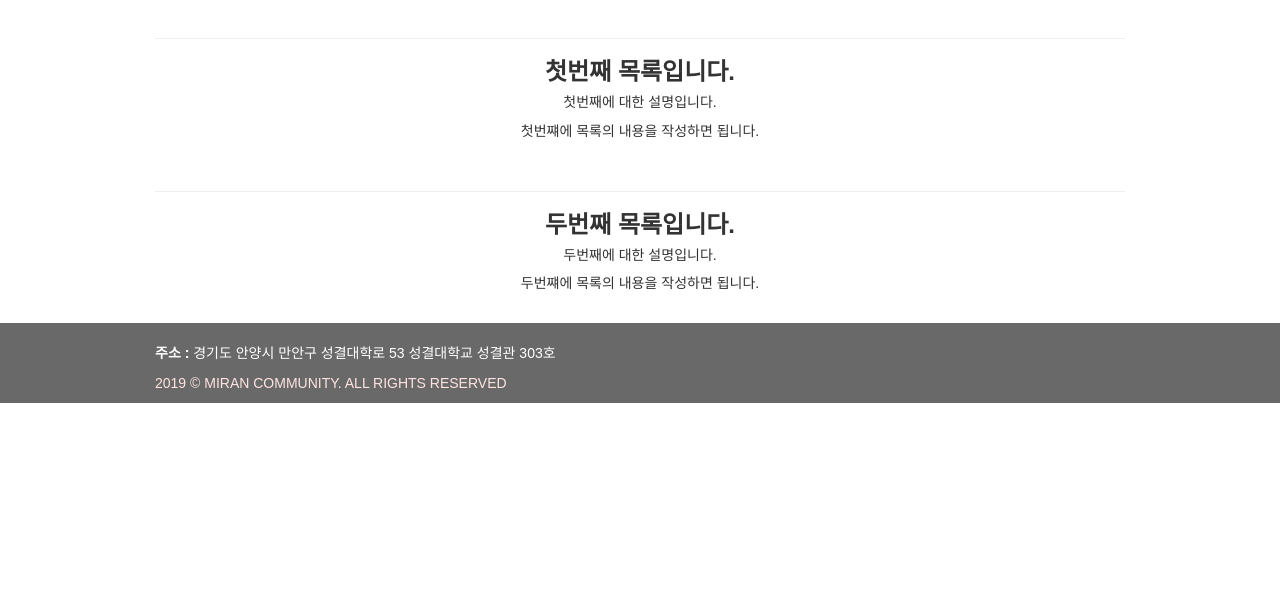
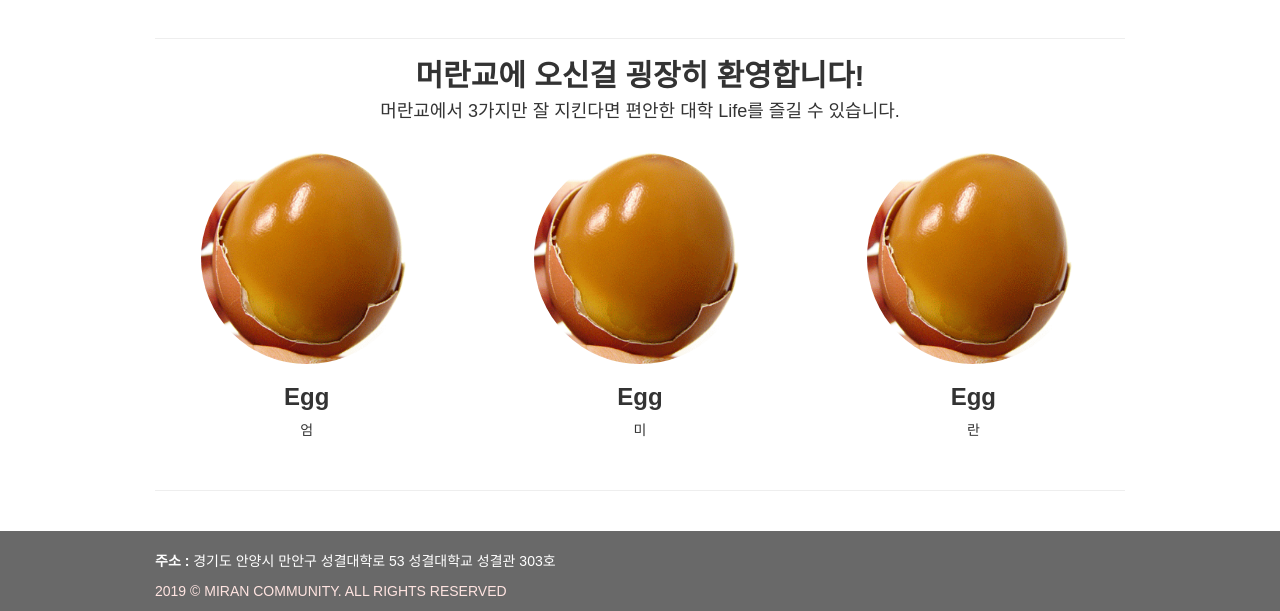
Before and after one commit to miran-world/miran-world.github.io, a plain HTML site: page _site/index.html in a window 1280 px wide. Shown: the part 777-1388 px from the top of the page. Before the commit the page ends 1180 px from the top, so only its background shows below. Drawn offline with nearby package versions, Linux system fonts and the light colour scheme.

Commit message:
Update 01.10
index 페이지 사진 추가 및 자잘한 오타 수정

```diff
--- a/_site/index.html
+++ b/_site/index.html
@@ -7,7 +7,7 @@
     <meta charset="utf-8">
     <meta name="viewport" content="width=device-width, initial-scale=1">
 
-    <title>미란교</title>
+    <title>머란교</title>
 
     <!-- IMPORT CSS/JS IMPORT -->
 
@@ -129,18 +129,30 @@
         <br>
         <hr>
         <div style="text-align:center">
-            <h3><strong>첫번째 목록입니다.</strong></h3>
-            <h5>첫번째에 대한 설명입니다.</h5>
-            <p>첫번쨰에 목록의 내용을 작성하면 됩니다.</p>
+            <h2><strong>머란교에 오신걸 굉장히 환영합니다!</strong></h2>
+            <h4>머란교에서 3가지만 잘 지킨다면 편안한 대학 Life를 즐길 수 있습니다.</h4><br>
+            <div class="row">
+                <div class="col-xs-6 col-md-4">
+                        <img src="image/index/rule2.png" alt="..." class="img-circle img-responsive center-block" style="width: 70%" >
+                        <h3><strong>Egg</strong></h3>
+                        <p>엄</p>
+                </div>
+                <div class="col-xs-6 col-md-4">
+                        <img src="image/index/rule2.png" alt="..." class="img-circle img-responsive center-block"  style="width: 70%" >
+                        <h3><strong>Egg</strong></h3>
+                        <p>미</p>
+                </div>
+                <div class="col-xs-6 col-md-4">
+                        <img src="image/index/rule2.png" alt="..." class="img-circle img-responsive center-block"   style="width: 70%">
+                        <h3><strong>Egg</strong></h3>
+                        <p>란</p>
+                </div>
+              </div>
         </div>
 
         <br>
         <hr>
-        <div style="text-align:center">
-                <h3><strong>두번째 목록입니다.</strong></h3>
-                <h5>두번째에 대한 설명입니다.</h5>
-                <p>두번쨰에 목록의 내용을 작성하면 됩니다.</p>
-        </div>
+
         <br>
 </div>
     <!-- CONTENTS CONTAINER: END -->
```
Also changed, not shown: _layouts/default.html (+1 -1 lines), _site/htmlPage/greeting.html (+2 -2 lines), htmlPage/greeting.html (+1 -1 lines), index.html (+20 -8 lines), _site/image/index/rule1.png (added), _site/image/index/rule2.png (added), _site/image/index/rule3.png (added), _site/image/index/rule4.png (added), image/index/rule1.png (added), image/index/rule2.png (added), image/index/rule3.png (added), 5 other files.
